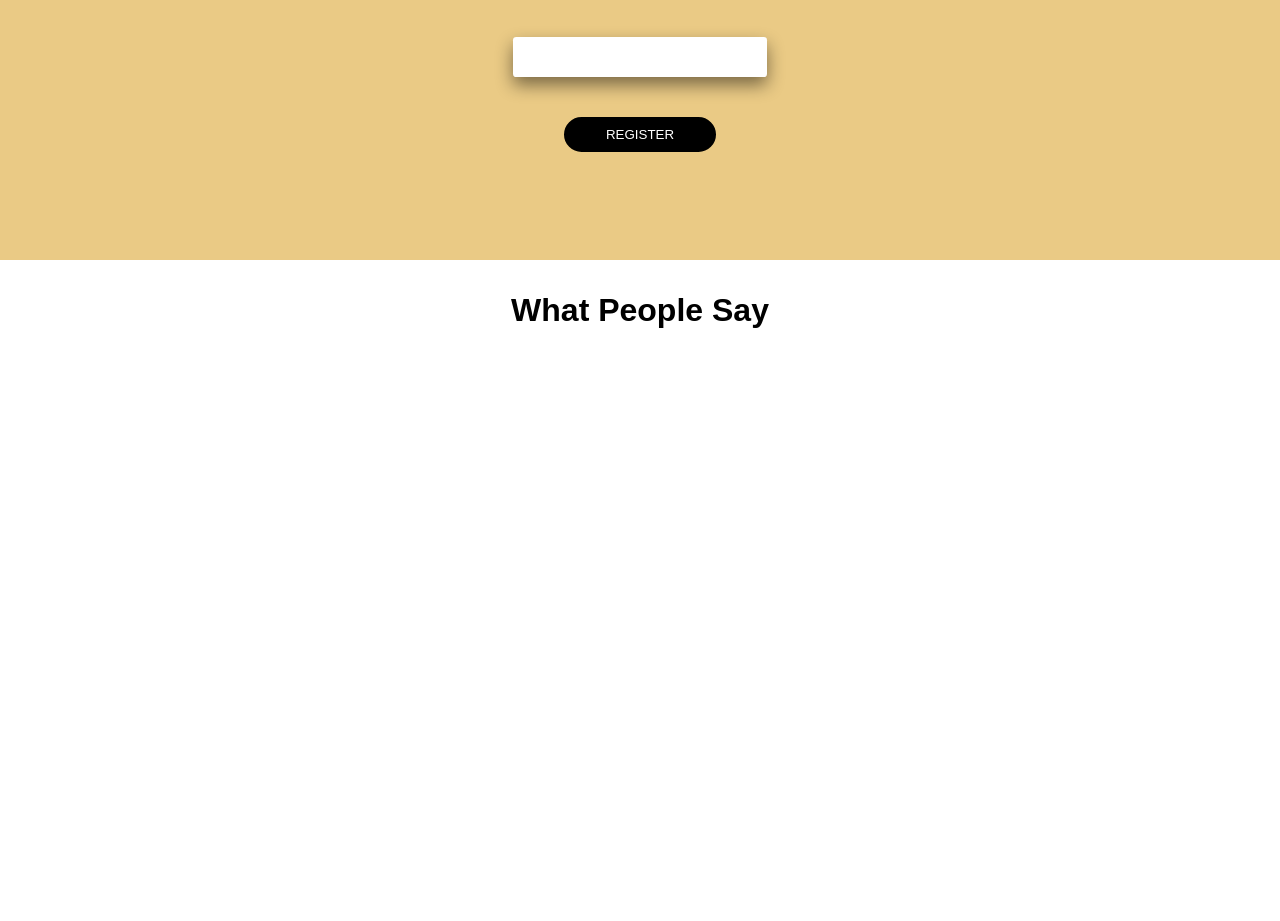
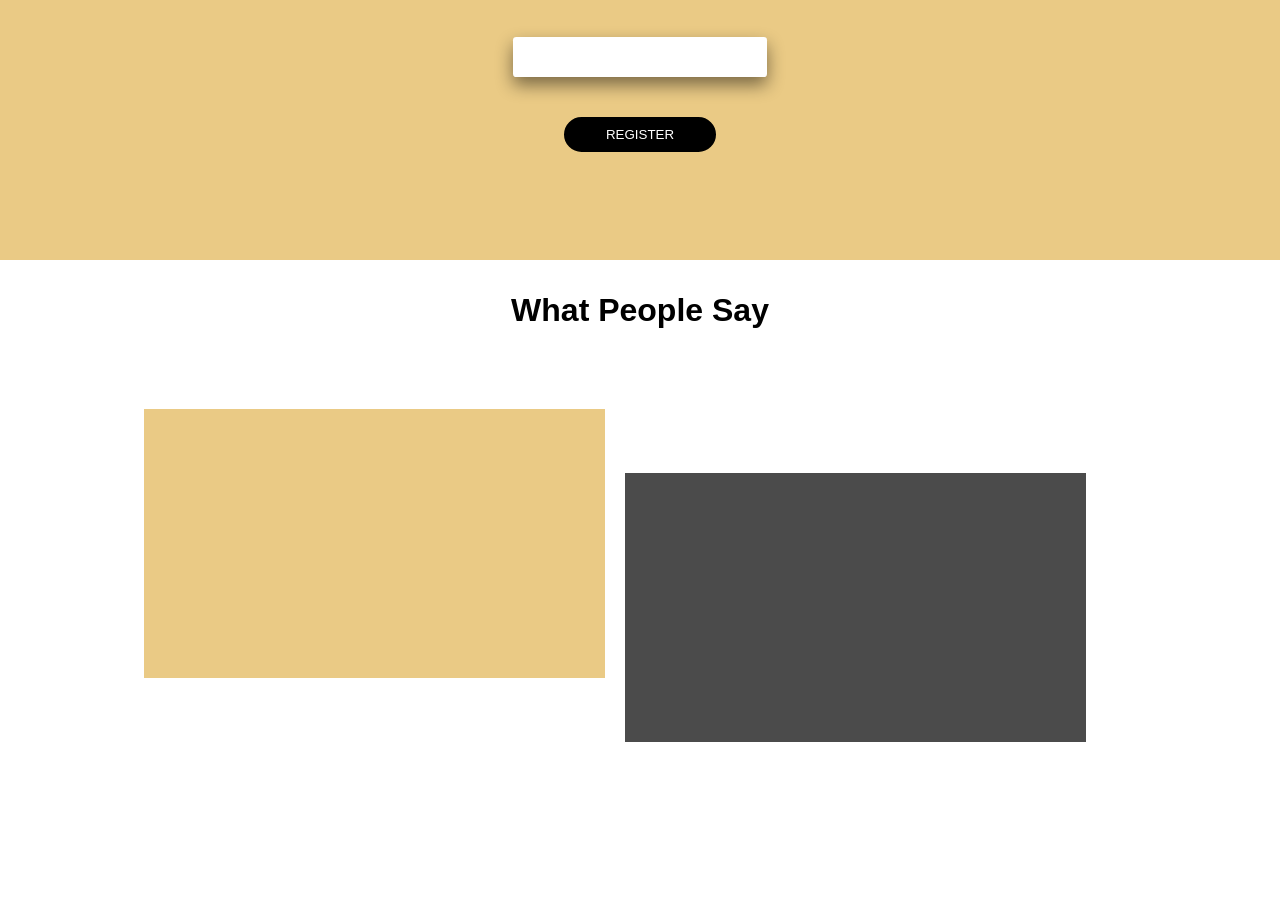
Before and after one commit to mallerie/hofmann-mockup, a website: page index.html in a window 1280 px wide. Shown: the part 2687-3608 px from the top of the page. Before the commit the page ends 3048 px from the top, so only its background shows below. Drawn offline with Linux system fonts and the light colour scheme.

Commit message:
Updated to the What People Say section

```diff
--- a/index.html
+++ b/index.html
@@ -240,8 +240,17 @@
     </div>
 
     <div id="people-say">
-      <h3>What People Say</h3>
+      <div id="inner-people-say">
+        <h3>What People Say</h3>
+        <div class="carousel-wrapper-two">  <!-- class="carousel" -->
+          <div class="people-say-item people-1"></div>
+          <div class="people-say-item people-2"></div>
+        </div>
+        <div class="carousel-radio">
 
+        </div>
+
+      </div>
     </div>
 
     <div id="get-in-touch"></div>
--- a/main.scss
+++ b/main.scss
@@ -8,7 +8,7 @@
 }
 
 $white: #fff;
-$black: #000;
+$black: #4B4B4B;
 $yellow: #EACA85;
 
 $mont-font: 'Montserrat', sans-serif;
@@ -316,3 +316,32 @@ button:hover {
 .hidden {
   display: none;
 }
+
+#people-say {
+  height: 70vh;
+  #inner-people-say {
+    height: 100%;
+    width: 80vw;
+    margin: auto;
+  }
+  .carousel-wrapper-two {
+    height: 100%;
+    margin: auto;
+  }
+  .people-say-item {
+    display: inline-block;
+    width: 45%;
+    height: 48%;
+  }
+  .people-1 {
+    background: $yellow;
+    margin: 3em 1em;
+
+  }
+  .people-2 {
+    background: #4B4B4B;
+    margin: -1em 0em;
+
+
+  }
+}
```
Also changed, not shown: main.css.
